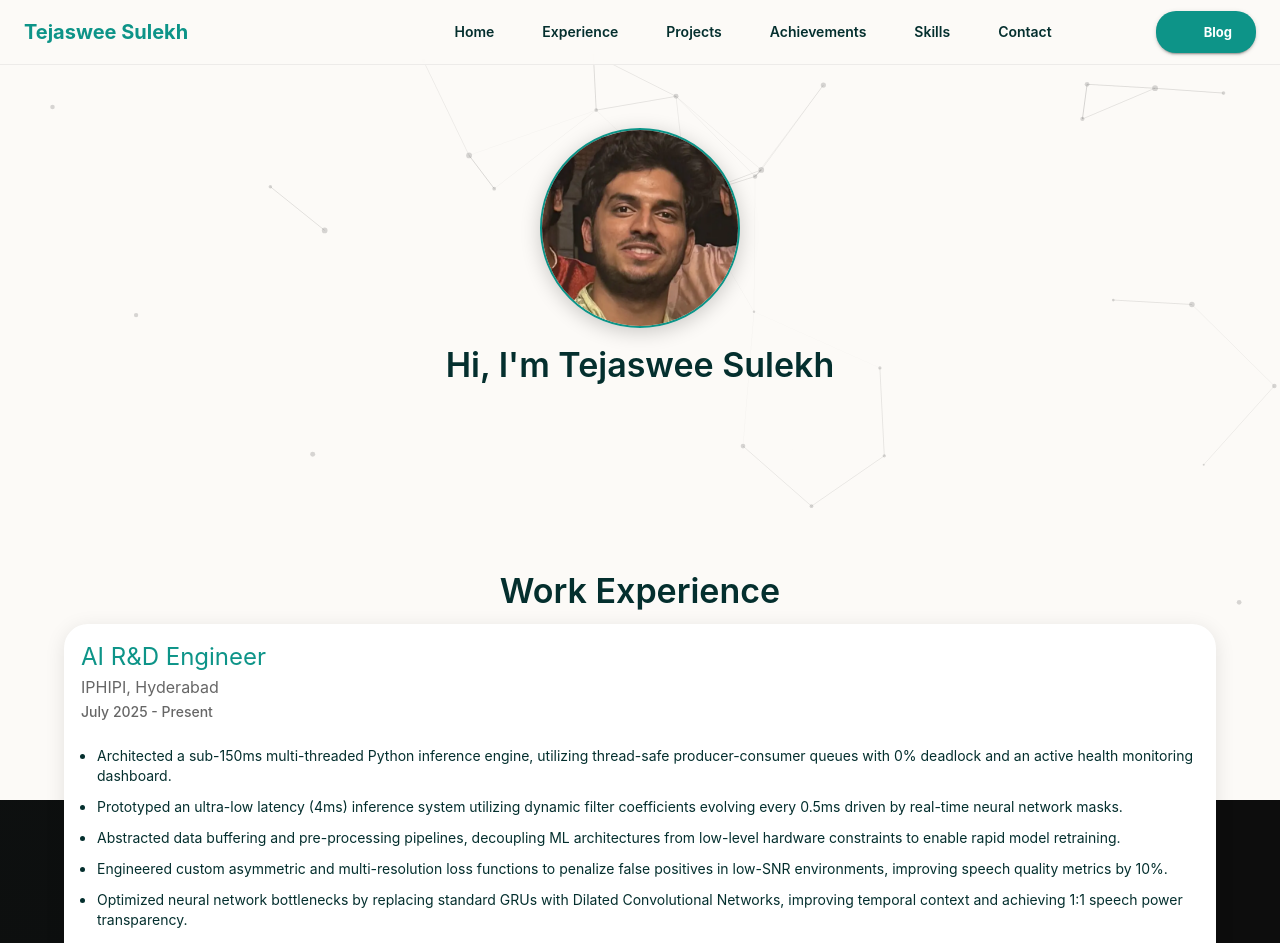
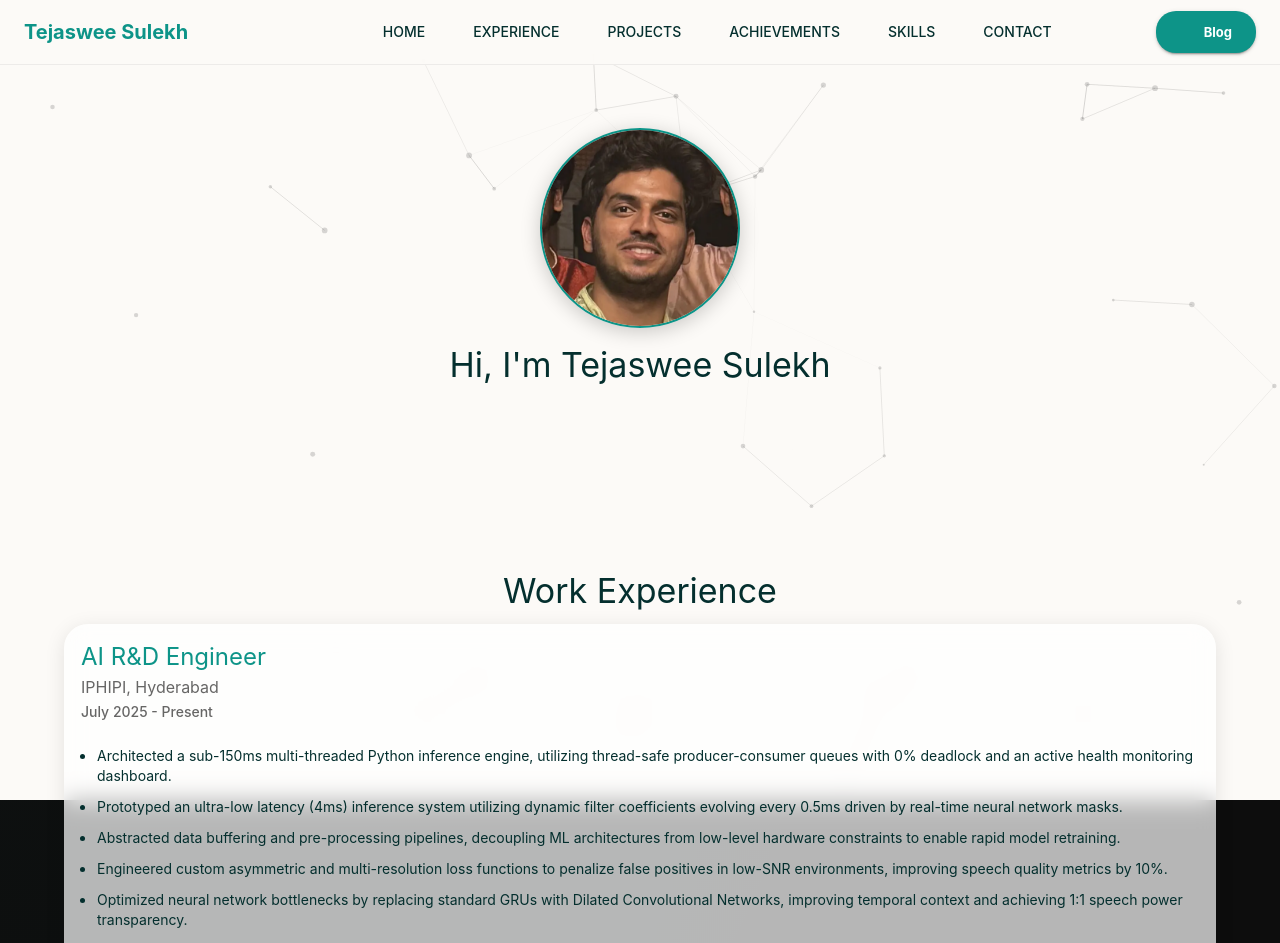
Before and after one commit to TejasweeSulekh/tejasweesulekh.github.io, a React (Vite) app: page / in a window 1280 px wide. Shown: the top 943 px of the page. Built offline with nearby package versions, Linux system fonts and the light colour scheme; some icons are missing.

Commit message:
The download button has been fixed for the light theme

```diff
--- a/src/components/Contact.jsx
+++ b/src/components/Contact.jsx
@@ -117,19 +117,18 @@ const Contact = () => {
             data-umami-event="Resume Downloaded"
             sx={{
               mt: 1,
-              color: '#fff',
-              borderColor: 'rgba(255,255,255,0.3)',
               borderRadius: '30px',
               padding: '10px 28px',
               textTransform: 'none',
               fontSize: '1.1rem',
               backdropFilter: 'blur(10px)',
               transition: 'all 0.3s ease-in-out',
+              // Let the theme handle the colors for outlined buttons
               '&:hover': {
                 borderColor: 'primary.main',
-                boxShadow: '0 0 20px rgba(144, 202, 249, 0.4)',
+                boxShadow: (theme) => `0 0 20px ${theme.palette.primary.main}66`,
                 transform: 'translateY(-3px)',
-                backgroundColor: 'rgba(144, 202, 249, 0.05)'
+                backgroundColor: (theme) => `${theme.palette.primary.main}1a`,
               }
             }}
           >
--- a/src/theme.jsx
+++ b/src/theme.jsx
@@ -6,43 +6,37 @@ const ColorModeContext = createContext({ toggleColorMode: () => {} });
 
 export const useColorMode = () => useContext(ColorModeContext);
 
-/**
- * REFINED DESIGNER SCHEMES
- * Focus: High contrast for Dark Mode, Depth-rich Light Mode.
- */
 const schemes = {
-  // Option: SlateMint (Minted Light Mode)
   slateMint: {
     dark: {
-      primary: '#2dd4bf',    // Vibrant Mint
+      primary: '#2dd4bf',
       secondary: '#5eead4',
-      background: '#020617', // Midnight Slate
-      paper: '#0f172a',      // Slate-900
+      background: '#020617',
+      paper: '#0f172a',
       text: '#f1f5f9',
     },
     light: {
-      primary: '#0d9488',    // Dark Teal
+      primary: '#0d9488',
       secondary: '#14b8a6',
-      background: '#fcfaf7', // Back to the warmer Parchment White
+      background: '#fcfaf7',
       paper: '#ffffff',
-      text: '#042f2e',       // Deep Teal-Black for contrast
+      text: '#042f2e',
     }
   },
-  // Option: ObsidianGold (True Black Luxury)
   obsidianGold: {
     dark: {
-      primary: '#fbbf24',    // Amber Gold
+      primary: '#fbbf24',
       secondary: '#f59e0b',
-      background: '#0a0a0a', // True Obsidian Black
-      paper: '#141414',      // Elevated surface
+      background: '#0a0a0a',
+      paper: '#141414',
       text: '#fffbeb',
     },
     light: {
-      primary: '#92400e',    // Deep Bronze-Gold
+      primary: '#92400e',
       secondary: '#b45309',
-      background: '#fdf8ec', // Warm Champagne Cream
+      background: '#fdf8ec',
       paper: '#ffffff',
-      text: '#451a03',       // Deep Brown-Black
+      text: '#451a03',
     }
   }
 };
@@ -83,10 +77,11 @@ export const ColorModeProvider = ({ children }) => {
           mode,
           primary: {
             main: ACTIVE_SCHEME[mode].primary,
-            contrastText: mode === 'dark' ? '#000' : '#fff',
+            contrastText: mode === 'dark' ? '#000000' : '#ffffff',
           },
           secondary: {
             main: ACTIVE_SCHEME[mode].secondary,
+            contrastText: mode === 'dark' ? '#000000' : '#ffffff',
           },
           background: {
             default: ACTIVE_SCHEME[mode].background,
@@ -99,11 +94,6 @@ export const ColorModeProvider = ({ children }) => {
         },
         typography: {
           fontFamily: '"Inter", "system-ui", "-apple-system", sans-serif',
-          h1: { fontWeight: 800, letterSpacing: '-0.025em' },
-          h2: { fontWeight: 700, letterSpacing: '-0.02em' },
-          h3: { fontWeight: 700 },
-          h4: { fontWeight: 600 },
-          button: { textTransform: 'none', fontWeight: 600 },
         },
         shape: {
           borderRadius: 12,
@@ -112,18 +102,7 @@ export const ColorModeProvider = ({ children }) => {
           MuiCssBaseline: {
             styleOverrides: {
               body: {
-                transition: 'background-color 0.4s ease, color 0.4s ease',
-                '&::-webkit-scrollbar': {
-                  width: '8px',
-                },
-                '&::-webkit-scrollbar-track': {
-                  background: ACTIVE_SCHEME[mode].background,
-                },
-                '&::-webkit-scrollbar-thumb': {
-                  background: mode === 'dark' ? '#334155' : '#cbd5e1',
-                  borderRadius: '10px',
-                },
-                // Re-adding the mesh gradient subtle depth
+                transition: 'background-color 0.4s ease',
                 backgroundImage: mode === 'dark'
                   ? `radial-gradient(at 0% 0%, ${ACTIVE_SCHEME.dark.primary}10 0, transparent 50%), radial-gradient(at 100% 100%, ${ACTIVE_SCHEME.dark.secondary}10 0, transparent 50%)`
                   : `radial-gradient(at 0% 0%, ${ACTIVE_SCHEME.light.primary}05 0, transparent 50%), radial-gradient(at 100% 100%, ${ACTIVE_SCHEME.light.secondary}05 0, transparent 50%)`,
@@ -142,34 +121,21 @@ export const ColorModeProvider = ({ children }) => {
               },
             },
           },
-          MuiIconButton: {
-            styleOverrides: {
-              root: {
-                color: ACTIVE_SCHEME[mode].text,
-                transition: 'all 0.2s ease',
-                '&:hover': {
-                  transform: 'rotate(15deg)',
-                }
-              }
-            }
-          },
           MuiCard: {
             styleOverrides: {
               root: {
                 borderRadius: 24,
                 backgroundImage: 'none',
-                // RESTORING previous opacity/background (not too transparent)
-                backgroundColor: mode === 'dark'
-                  ? `${ACTIVE_SCHEME[mode].paper}`
-                  : '#ffffff',
-                border: `1px solid ${mode === 'dark' ? 'rgba(255,255,255,0.07)' : 'rgba(0,0,0,0.05)'}`,
+                backgroundColor: mode === 'dark' ? 'rgba(15, 23, 42, 0.6)' : 'rgba(255, 255, 255, 0.7)',
+                backdropFilter: 'blur(12px)',
+                border: `1px solid ${mode === 'dark' ? 'rgba(255,255,255,0.1)' : 'rgba(0,0,0,0.08)'}`,
                 transition: 'all 0.5s cubic-bezier(0.23, 1, 0.32, 1)',
                 '&:hover': {
                   transform: 'translateY(-12px)',
                   boxShadow: mode === 'dark'
-                    ? `0 30px 60px -15px rgba(0,0,0,0.8), 0 0 20px -5px ${ACTIVE_SCHEME[mode].primary}44`
-                    : `0 30px 60px -15px rgba(0,0,0,0.1), 0 0 15px -5px ${ACTIVE_SCHEME[mode].primary}22`,
-                  borderColor: `${ACTIVE_SCHEME[mode].primary}88`,
+                    ? `0 30px 60px -15px rgba(0,0,0,0.7), 0 0 20px -5px ${ACTIVE_SCHEME[mode].primary}33`
+                    : `0 30px 60px -15px rgba(0,0,0,0.15), 0 0 15px -5px ${ACTIVE_SCHEME[mode].primary}22`,
+                  borderColor: `${ACTIVE_SCHEME[mode].primary}99`,
                 },
               },
             },
@@ -186,6 +152,18 @@ export const ColorModeProvider = ({ children }) => {
               },
             },
           },
+          MuiOutlinedInput: {
+            styleOverrides: {
+              root: {
+                '& .MuiOutlinedInput-notchedOutline': {
+                  borderColor: mode === 'dark' ? 'rgba(255, 255, 255, 0.23)' : 'rgba(0, 0, 0, 0.23)',
+                },
+                '&:hover .MuiOutlinedInput-notchedOutline': {
+                  borderColor: ACTIVE_SCHEME[mode].primary,
+                },
+              }
+            }
+          }
         },
       }),
     [mode],
```
